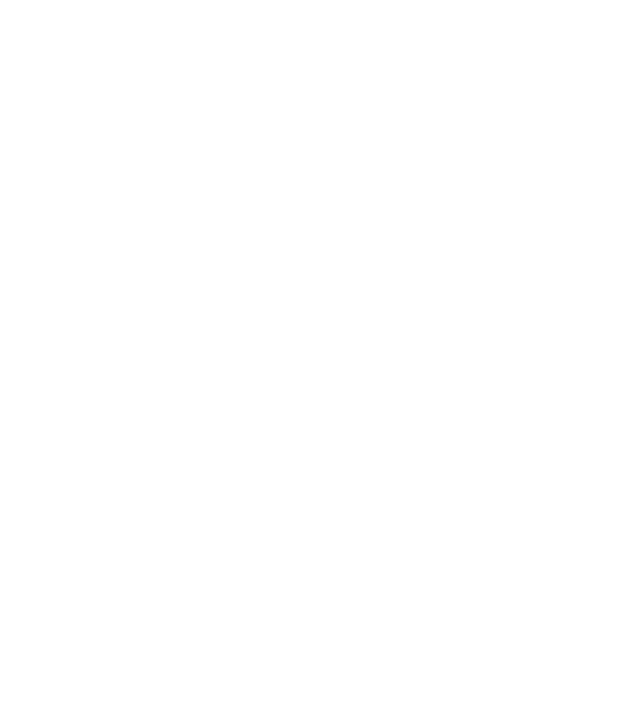
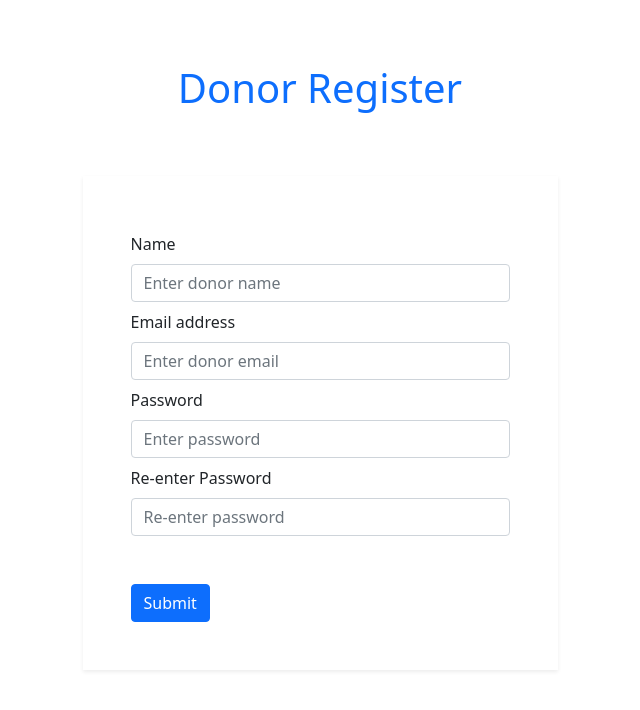
Before and after one commit to jchukwuezi/contributely-frontend, a React (Create React App) app in the folder contributely-frontend/: page /donor-register in a window 1280 px wide. Before the commit this address had no page. Shown: the top 710 px of the page, without its empty margins (320-960 px from the left). Built offline with nearby package versions, Linux system fonts and the light colour scheme.

Commit message:
Creating donor components

```diff
--- a/contributely-frontend/src/App.js
+++ b/contributely-frontend/src/App.js
@@ -1,18 +1,19 @@
 import {Route, Routes} from 'react-router-dom'
 import {Register} from './components/register/Register'
 import {Login} from './components/login/Login'
+import DonorRegister from './components/donor-components/donor-register/DonorRegister';
+import DonorLogin from './components/donor-components/donor-login/DonorLogin';
 
 
 
 function App() {
-
-
-
   return (
     <div>
       <Routes>
         <Route path="/register" element={<Register/>}/>
         <Route path="/login" element={<Login/>}/>
+        <Route path="/donor-register" element={<DonorRegister/>}/>
+        <Route path="/donor-login" element={<DonorLogin/>}/>
       </Routes>
     </div>
   );
--- /dev/null
+++ b/contributely-frontend/src/components/donor-components/donor-login/DonorLogin.js
@@ -0,0 +1,46 @@
+import React, {useState} from 'react';
+import axios from 'axios';
+import {Col, Container, Row, Form, Button} from 'react-bootstrap';
+
+export const DonorLogin = () => {
+
+
+    const [loginDonorEmail, setLoginDonorEmail] =  useState("")
+    const [loginDonorPassword, setLoginDonorPassword] = useState("")
+
+    const donorLogin = () =>{
+        //creating axios instance
+        axios({
+
+        }).then();
+    }
+
+    return(
+        <Container>
+            <h1 className="text-primary mt-5 p-3 text-center rounded">Organisation Login</h1>
+            <Row className="mt-5">
+                <Col lg={5} md={6} sm={12} className="p-5 m-auto shadow-sm rounded-lg">
+                    <Form>
+
+                        <Form.Group className="mt-2">
+                            <Form.Label>Email address </Form.Label>
+                            <Form.Control type="email" placeholder="Enter email" name="email" onChange={e => setLoginDonorEmail(e.target.value)}/>
+                        </Form.Group>
+
+                        <Form.Group className="mt-2">
+                            <Form.Label> Password </Form.Label>
+                            <Form.Control type="password" placeholder="Enter password" name="password" onChange={e => setLoginDonorPassword(e.target.value)}/>
+                        </Form.Group>
+
+                        <Button className="mt-5" variant="primary btn-block" type="submit" onClick={donorLogin}>
+                            Submit
+                        </Button>
+
+                    </Form>
+                </Col>
+            </Row>
+        </Container>
+    );
+}
+
+export default DonorLogin;
--- /dev/null
+++ b/contributely-frontend/src/components/donor-components/donor-register/DonorRegister.js
@@ -0,0 +1,62 @@
+import React, {useState} from 'react';
+import axios from 'axios';
+import {Col, Container, Row, Form, Button} from 'react-bootstrap';
+
+export const DonorRegister = () =>{
+
+
+    //storing user inputs in state
+    const [registerDonorName, setDonorOrgName] = useState("")
+    const [registerDonorEmail, setDonorOrgEmail] =  useState("")
+    const [registerDonorPassword, setDonorOrgPassword] = useState("")
+
+    const donorRegister = () => {
+        //ceating axios instance
+        axios({
+
+        }).then();
+    }
+
+
+    return(
+        <Container>
+            <h1 className="text-primary mt-5 p-3 text-center rounded">Donor Register</h1>
+            <Row className="mt-5">
+                <Col lg={5} md={6} sm={12} className="p-5 m-auto shadow-sm rounded-lg">
+                    <Form>
+
+                        <Form.Group className="mt-2">
+                            <Form.Label>Name </Form.Label>
+                            <Form.Control type="text" placeholder="Enter donor name" name="name" onChange={e => setDonorOrgName(e.target.value)}/>
+                        </Form.Group>
+
+                        <Form.Group className="mt-2">
+                            <Form.Label>Email address </Form.Label>
+                            <Form.Control type="email" placeholder="Enter donor email" name="email" onChange= {e => setDonorOrgEmail(e.target.value)}/>
+                        </Form.Group>
+
+                        <Form.Group className="mt-2">
+                            <Form.Label> Password </Form.Label>
+                            <Form.Control type="password" placeholder="Enter password" name="password" onChange = {e => setDonorOrgPassword(e.target.value)}/>
+                        </Form.Group>
+
+                        <Form.Group className="mt-2">
+                            <Form.Label>Re-enter Password </Form.Label>
+                            <Form.Control type="password" placeholder="Re-enter password"/>
+                        </Form.Group>
+
+                        <Button className="mt-5" variant="primary btn-block" type="submit" onClick={donorRegister}>
+                            Submit
+                        </Button>
+
+                    </Form>
+                </Col>
+            </Row>
+        </Container>
+    );
+
+
+}
+
+
+export default DonorRegister;
```
